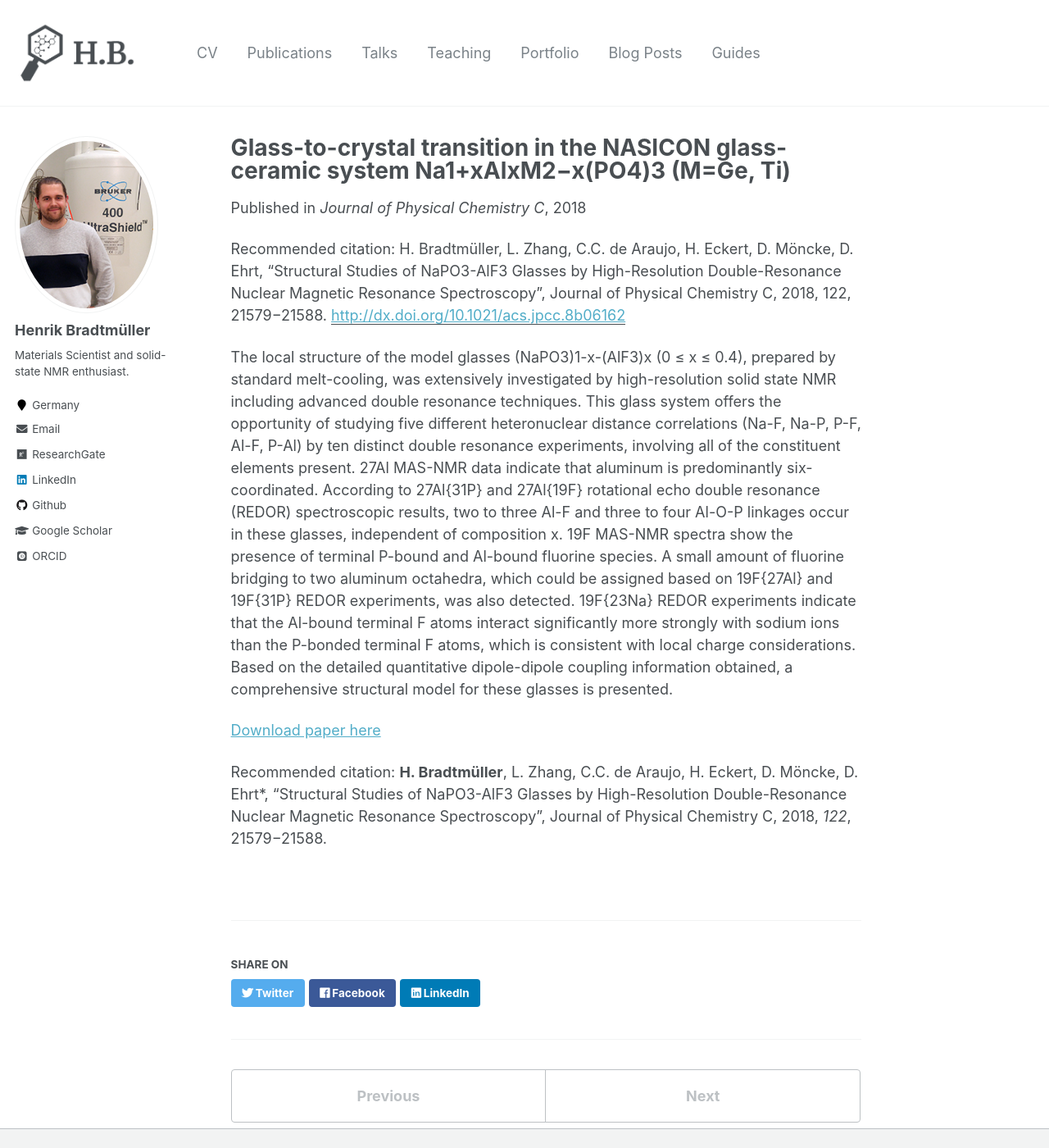
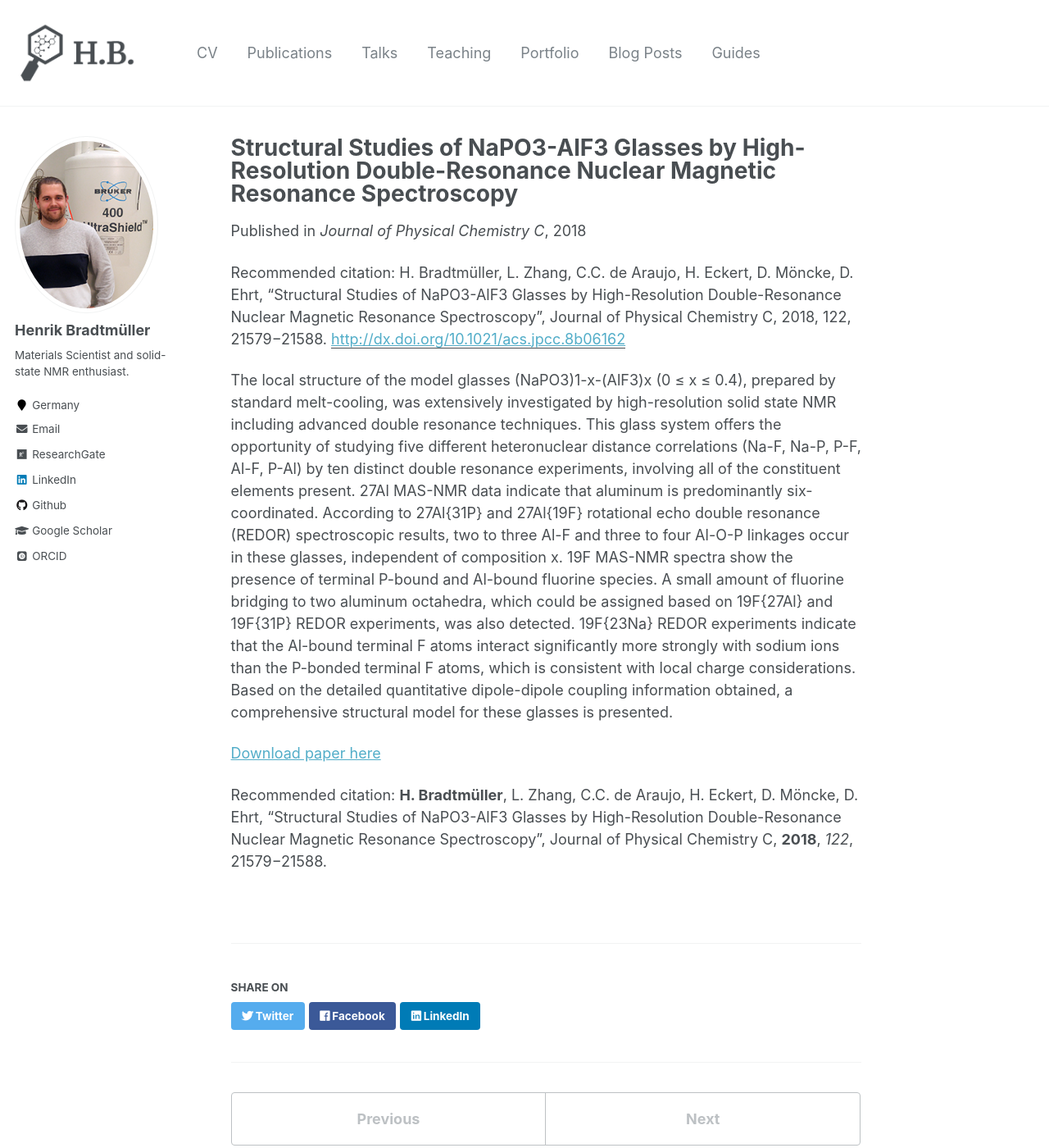
Before and after one commit to hbrmn/hbrmn.github.io, a Jekyll site: the page built from _publications/2018-08-21-NAPF.md, in a window 1280 px wide and 1400 px high. Shown: the whole window at 82% size. Built offline with Jekyll 4.4.1, drawn with Linux system fonts in a browser that asks for light colours; some web fonts are replaced.

Commit message:
Citation consistency

```diff
--- a/_publications/2018-08-21-NAPF.md
+++ b/_publications/2018-08-21-NAPF.md
@@ -1,8 +1,8 @@
 ---
-title: "Glass-to-crystal transition in the NASICON glass-ceramic system Na1+xAlxM2−x(PO4)3 (M=Ge, Ti)"
+title: "Structural Studies of NaPO3-AlF3 Glasses by High-Resolution Double-Resonance Nuclear Magnetic Resonance Spectroscopy"
 collection: publications
 permalink: /publication/2018-08-21-NAPF
-excerpt: 'This paper is about the structural aspects of the glass-to-crystal transition in two Na-superionic conducting (NASICON) systems.'
+excerpt: 'This paper provides a spectroscopic reference glass system for many optical research applications.'
 date: 2018-08-21
 venue: 'Journal of Physical Chemistry C'
 paperurl: 'http://dx.doi.org/10.1021/acs.jpcc.8b06162'
@@ -12,4 +12,4 @@ The local structure of the model glasses (NaPO3)1-x-(AlF3)x (0 ≤ x ≤ 0.4), p
 
 [Download paper here](http://hbrmn.github.io/files/paper4.pdf)
 
-Recommended citation: <b>H. Bradtmüller</b>, L. Zhang, C.C. de Araujo, H. Eckert, D. Möncke, D. Ehrt*, “Structural Studies of NaPO3-AlF3 Glasses by High-Resolution Double-Resonance Nuclear Magnetic Resonance Spectroscopy”, Journal of Physical Chemistry C, 2018, <i>122</i>, 21579−21588.
+Recommended citation: <b>H. Bradtmüller</b>, L. Zhang, C.C. de Araujo, H. Eckert, D. Möncke, D. Ehrt, “Structural Studies of NaPO3-AlF3 Glasses by High-Resolution Double-Resonance Nuclear Magnetic Resonance Spectroscopy”, Journal of Physical Chemistry C, **2018**, *122*, 21579−21588.
```
Also changed, not shown: _publications/2018-06-01-NASICON.md (+1 -1 lines), _publications/2018-11-01-fluorine-loss.md (+1 -1 lines), _publications/2019-02-01-boron-Biosilicate.md (+1 -1 lines), _publications/2019-09-01-175Lu-Paper.md (+1 -1 lines).
